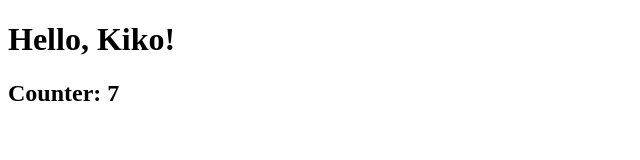
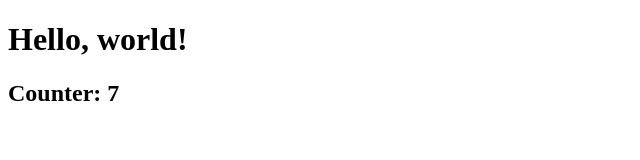
Before and after one commit to Kikobeats/react-boilerplatinum, a React app: page / in a window 1280 px wide. Shown: the top 160 px of the page, without its empty margins (0-640 px from the left). Built offline with nearby package versions, Linux system fonts and the light colour scheme; the HTML template or start-up script is replaced by a standard one.

Commit message:
Fix content base path

```diff
--- a/server.js
+++ b/server.js
@@ -8,7 +8,7 @@ new WebpackDevServer(webpack(config), {
   publicPath: config.output.publicPath,
   hot: true,
   historyApiFallback: true,
-  contentBase: './dist'
+  contentBase: './src/www/'
 }).listen(3000, 'localhost', function (err) {
   if (err) throw err
 })
--- a/src/app/Layout.js
+++ b/src/app/Layout.js
@@ -3,7 +3,7 @@ import React from 'react'
 export default function Layout ({ children }) {
   return (
   <div>
-    <h1>Hello, Kiko!</h1>
+    <h1>Hello, world!</h1>
     {children}
   </div>
   )
```
